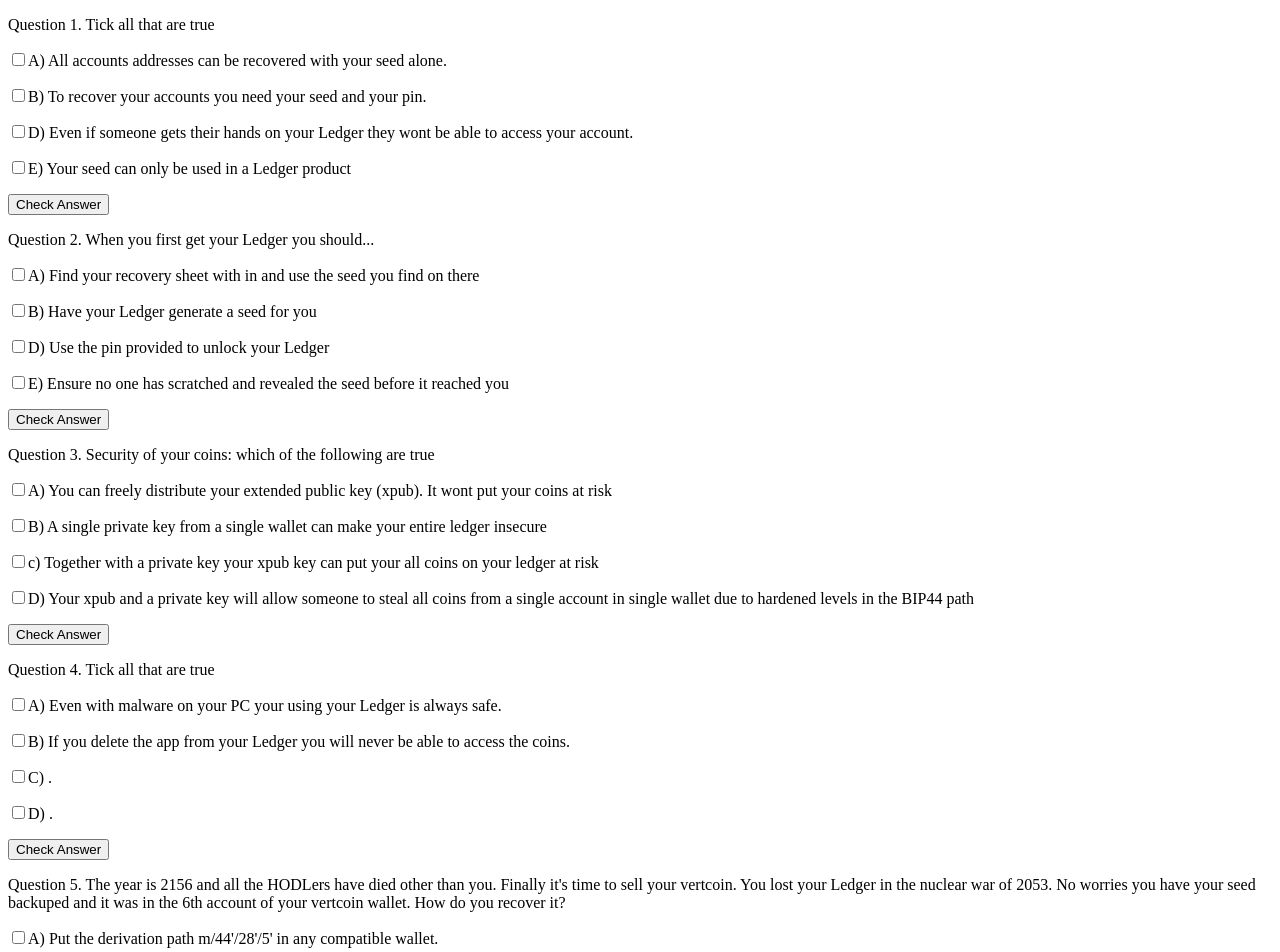
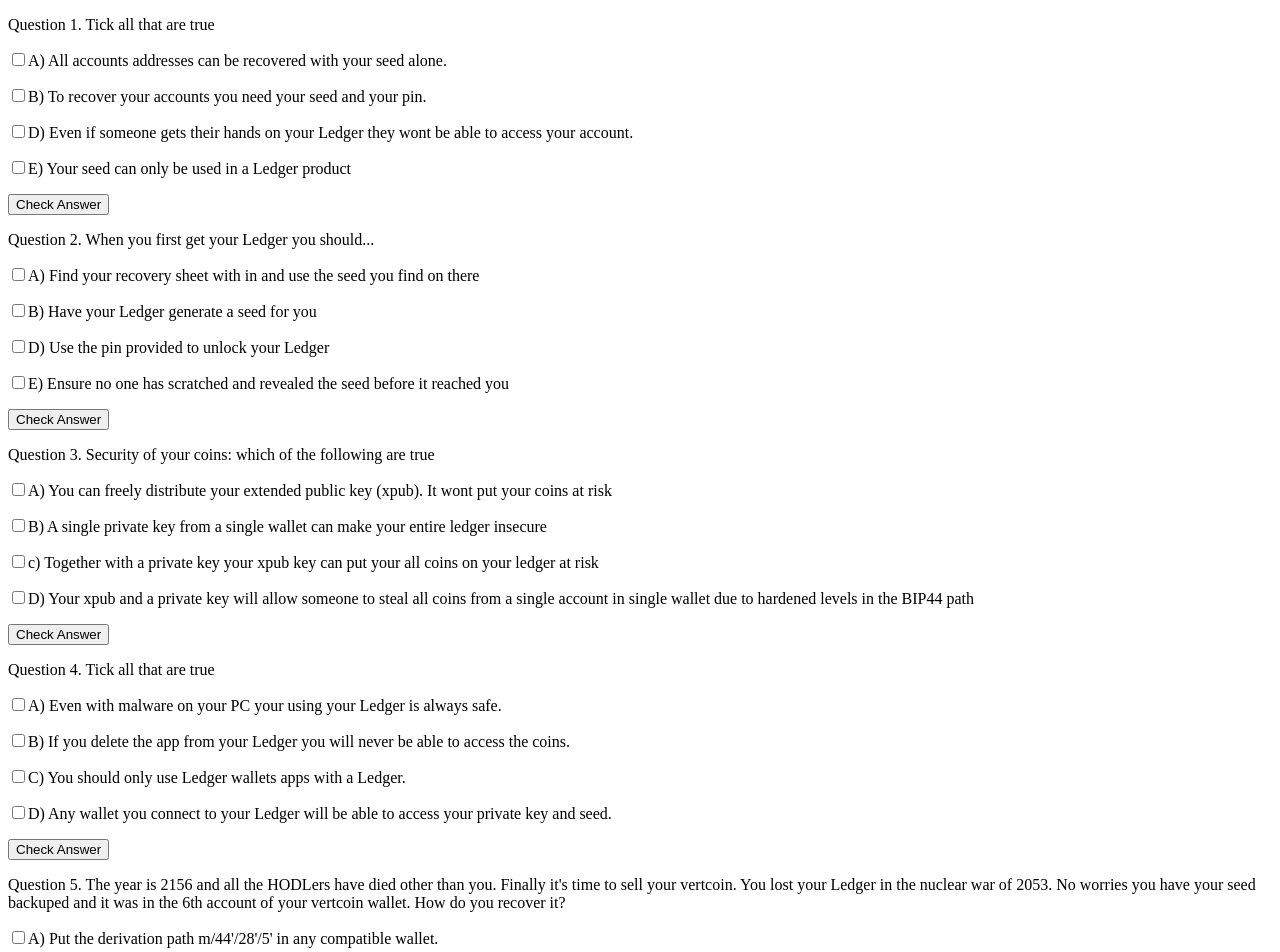
Before and after one commit to ali-raheem/Ledger-Quiz, a plain HTML site: page index.htm in a window 1280 px wide. Shown: the top 952 px of the page. Drawn offline with nearby package versions, Linux system fonts and the light colour scheme.

Commit message:
Added more answers

```diff
--- a/index.htm
+++ b/index.htm
@@ -96,13 +96,14 @@ Several people have lost their money to scams like this. Your ledger should arri
       <input type='checkbox' id='4b'>B) If you delete the app from your Ledger you will never be able to access the coins.</input>
         </p>
       <p>
-      <input type='checkbox' id='4c'>C) .</input>
+      <input type='checkbox' id='4c'>C) You should only use Ledger wallets apps with a Ledger.</input>
         </p>
       <p>
-      <input type='checkbox' id='4c'>D) .</input>
+      <input type='checkbox' id='4c'>D) Any wallet you connect to your Ledger will be able to access your private key and seed.</input>
         </p>
     </div>
     <div class='answer' id='answer4'>
+      Sorry these are all False :) A) if you don't check the destination of a transaction you might send it to a malware address. B) Reinstall the app and the wallets will regenerate. C) No many wallets made by others are compatible with a Ledger and often have more features. Mycelium, MyEtherWallet, Stellar Account Viewer, Electrum and Electrum-ltc to name a few. D) Your seeds and private keys only leave your Ledger ONCE when you first set it up. And never again.
     </div>
     <p>
       <input type='submit' id="check4" value='Check Answer'>
```
